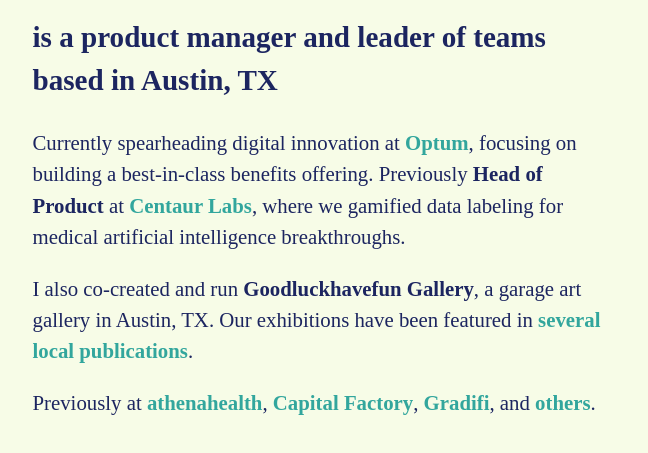
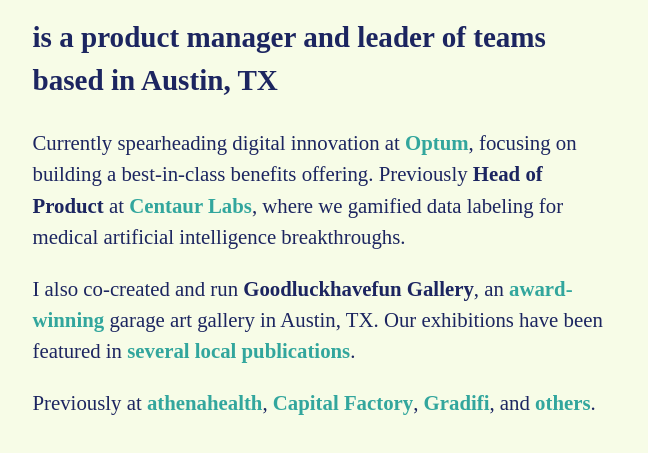
Before and after one commit to kiracp/portfolio, a plain HTML site: page index.html in a window 1280 px wide. Shown: the part 171-624 px from the top of the page, without its empty margins (315-963 px from the left). Drawn offline with Linux system fonts and the light colour scheme; a web font is replaced by a local one.

Commit message:
update glhf

```diff
--- a/index.html
+++ b/index.html
@@ -31,7 +31,7 @@
           Currently spearheading digital innovation at <a href="https://www.optum.com/en/">Optum</a>, focusing on building a best-in-class benefits offering. Previously <b>Head of Product</b> at <a href="https://centaurlabs.com/">Centaur Labs</a>, where we gamified data labeling for medical artificial intelligence breakthroughs.
         </p>
         <p>
-          I also co-created and run <b>Goodluckhavefun Gallery</b>, a garage art gallery in Austin, TX. Our exhibitions have been featured in <a href="https://www.glhfgallery.com/press">several local publications</a>.
+          I also co-created and run <b>Goodluckhavefun Gallery</b>, an <a href="https://www.austinchronicle.com/best-of-austin/year:2024/poll:critics/category:arts-and-entertainment/goodluckhavefun-most-immersive-art-gallery-in-a-garage/">award-winning</a> garage art gallery in Austin, TX. Our exhibitions have been featured in <a href="https://www.glhfgallery.com/press">several local publications</a>.
         </p>
         <p>Previously at <a href="https://www.athenahealth.com/">athenahealth</a>, <a href="https://www.capitalfactory.com/">Capital Factory</a>, <a href="https://www.gradifi.com/">Gradifi</a>, and <a href="https://www.linkedin.com/in/kira-mccool/">others</a>.
         </p>
```
